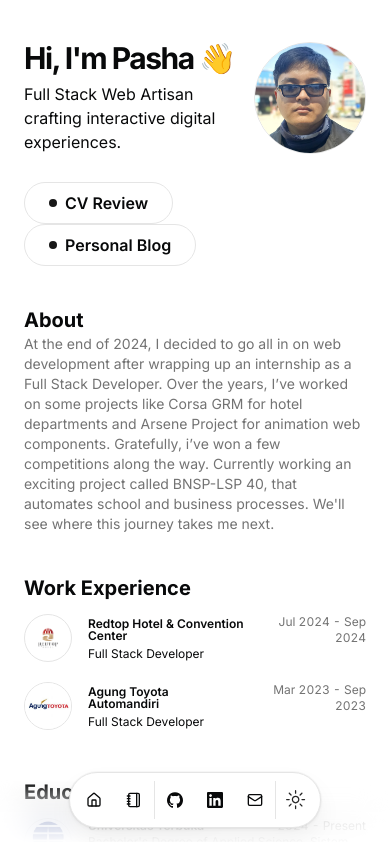
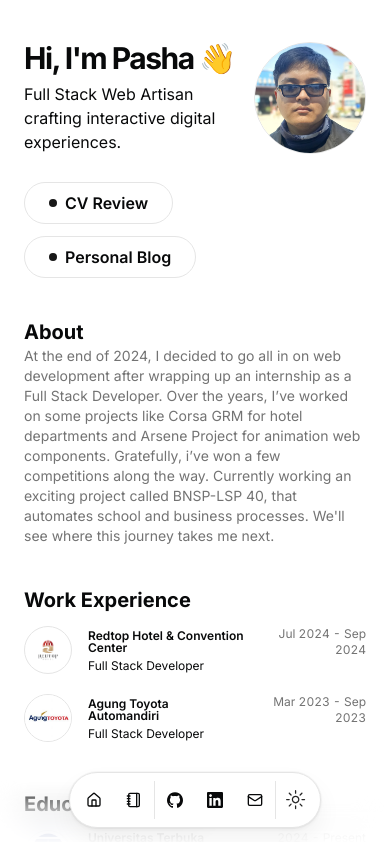
Before and after one commit to mhdpasha/mhdpasha, a Next.js app: page / in a window 390 px wide. Shown: the top 842 px of the page. Built offline with nearby package versions, Linux system fonts and the light colour scheme.

Commit message:
fix: mobile-ready

```diff
--- a/src/app/page.tsx
+++ b/src/app/page.tsx
@@ -30,14 +30,16 @@
                 delay={BLUR_FADE_DELAY}
                 text={DATA.description}
               />
-              <BlurFade delay={BLUR_FADE_DELAY}>
-                <Link href={'/cv.pdf'} target={'_blank'} className="me-5">
+                <BlurFade delay={BLUR_FADE_DELAY}>
+                <div className="flex flex-col sm:flex-row gap-3">
+                  <Link href={'/cv.pdf'} target={'_blank'}>
                   <InteractiveHoverButton>CV Review</InteractiveHoverButton>
-                </Link>
-                <Link href={'/blog'}>
+                  </Link>
+                  <Link href={'/blog'}>
                   <InteractiveHoverButton>Personal Blog</InteractiveHoverButton>
-                </Link>
-              </BlurFade>
+                  </Link>
+                </div>
+                </BlurFade>
             </div>
             <BlurFade delay={BLUR_FADE_DELAY}>
               <Avatar className="size-28 border">
```
